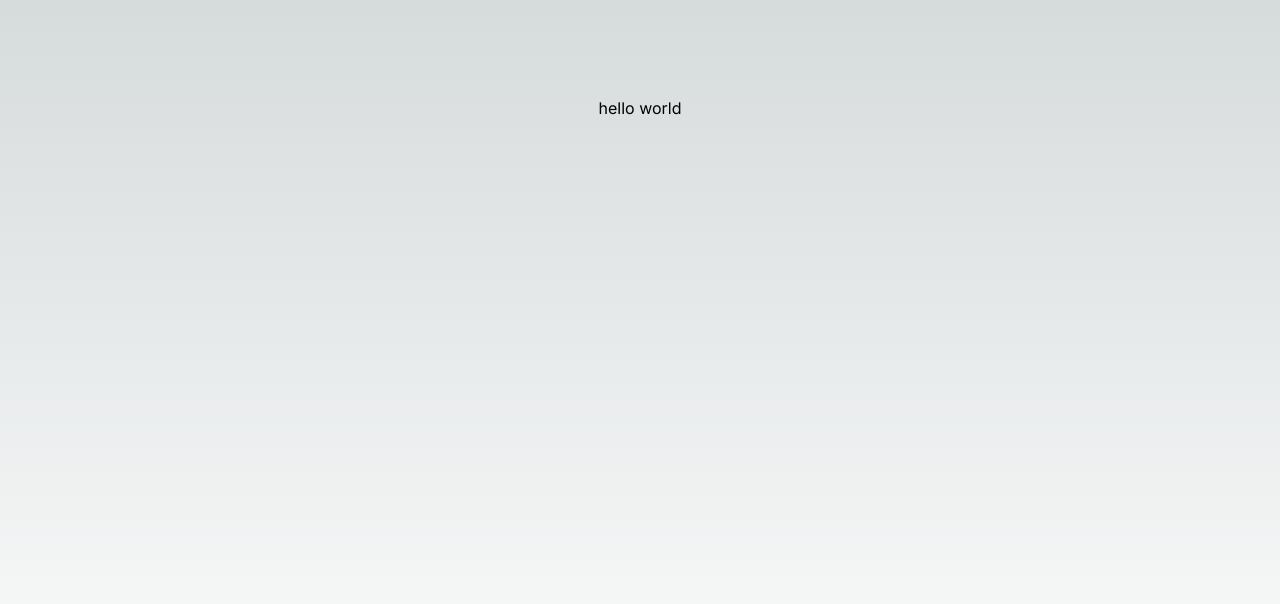
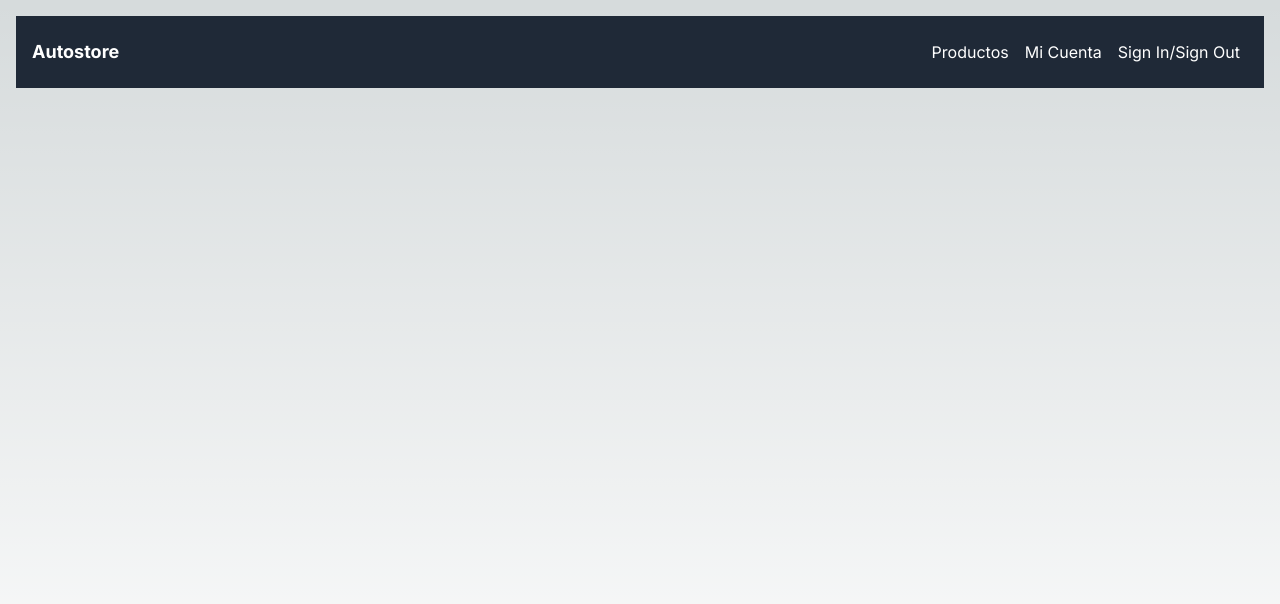
Before and after one commit to jicamargo/autostore-frontend, a Next.js app: page / in a window 1280 px wide. Shown: the top 604 px of the page. Built offline with nearby package versions, Linux system fonts and the light colour scheme.

Commit message:
add header - navbar

```diff
--- a/src/app/page.js
+++ b/src/app/page.js
@@ -1,11 +1,9 @@
-import Image from "next/image";
+import Header from '../components/Header';
 
 export default function Home() {
   return (
-    <main className="flex min-h-screen flex-col items-center justify-between p-24">
-      <div className="relative flex place-items-center">
-        hello world
-      </div>
+    <main className="flex min-h-screen flex-col items-center justify-between p-4">
+      <Header />
     </main>
   );
 }
--- /dev/null
+++ b/src/components/Header.jsx
@@ -0,0 +1,46 @@
+"use client";
+
+import { useState } from 'react';
+import { Bars3Icon, XMarkIcon } from '@heroicons/react/24/outline';
+
+const Header = () => {
+  const [menuOpen, setMenuOpen] = useState(false);
+
+  const toggleMenu = () => {
+    setMenuOpen(!menuOpen);
+  };
+
+  return (
+    <header className="bg-gray-800 text-white w-full">
+      <div className="container mx-auto flex flex-col md:flex-row justify-between items-center p-4">
+        <div className='flex flex-row justify-between'>
+          <button className="sm:hidden absolute left-6" onClick={toggleMenu}>
+            {menuOpen ? (
+              <XMarkIcon className="h-6 w-6" />
+            ) : (
+              <Bars3Icon className="h-6 w-6" />
+            )}
+          </button>
+          <div className="text-lg font-bold">
+            Autostore
+          </div>
+        </div>
+        <nav className={`flex ${menuOpen ? 'block' : 'hidden'} sm:block`}>
+          <ul className="flex flex-col sm:flex-row">
+            <li className="p-2">
+              <a href="/productos" className="hover:underline">Productos</a>
+            </li>
+            <li className="p-2">
+              <a href="/mi-cuenta" className="hover:underline">Mi Cuenta</a>
+            </li>
+            <li className="p-2">
+              <a href="/login" className="hover:underline">Sign In/Sign Out</a>
+            </li>
+          </ul>
+        </nav>
+      </div>
+    </header>
+  );
+};
+
+export default Header;
```
Also changed, not shown: package.json (+6 -5 lines), 1 other file (tests, documents, lock files or other folders).
